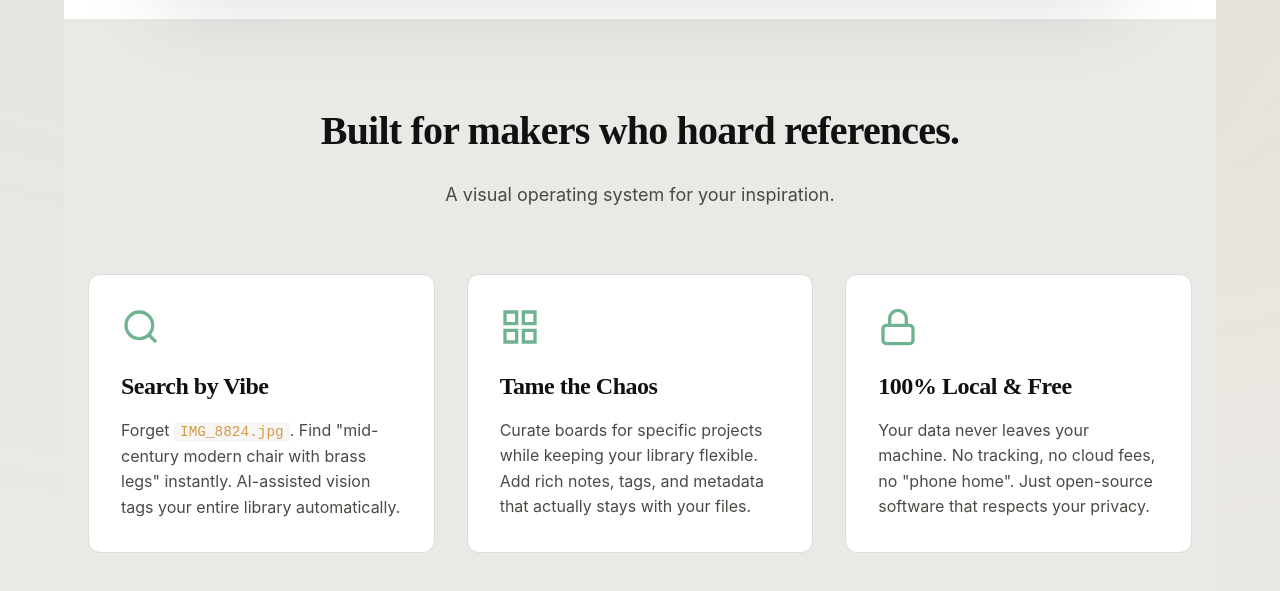
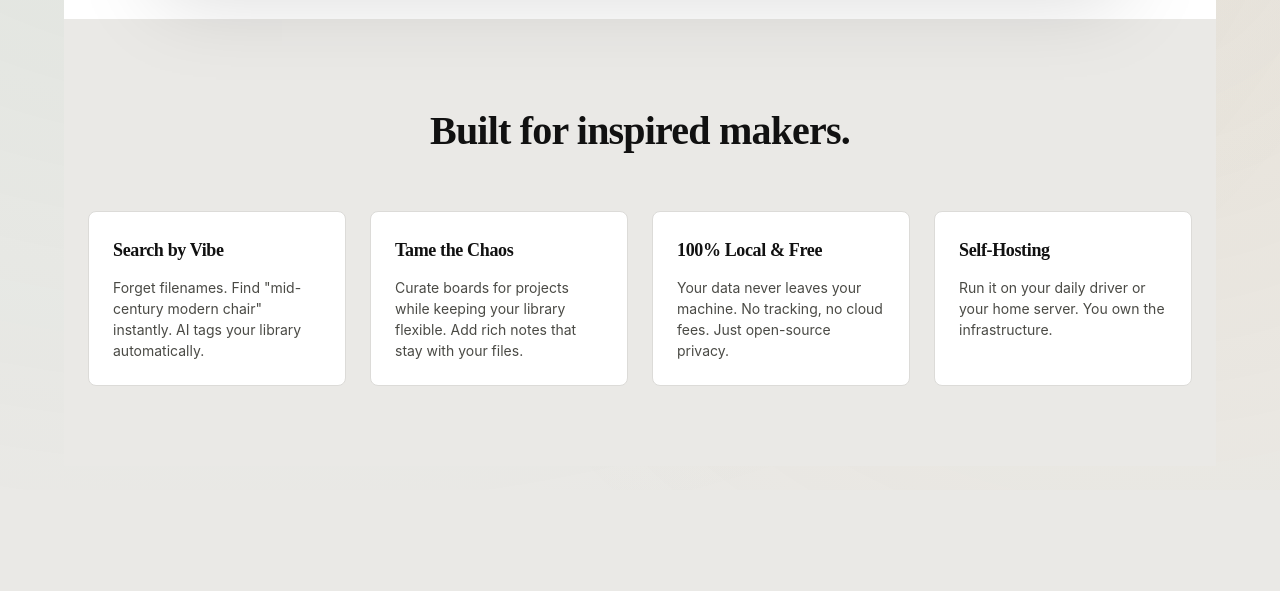
Before and after one commit to aravindhsampath/hobbyboard-website, a plain HTML site: page index.html in a window 1280 px wide. Shown: the part 1754-2345 px from the top of the page. After the commit the page ends 2244 px from the top, so only its background shows below. Drawn offline with Linux system fonts and the light colour scheme; a web font is replaced by a local one.

Commit message:
Refine feature cards to be minimal and text-focused

```diff
--- a/css/style.css
+++ b/css/style.css
@@ -758,7 +758,7 @@ button, input, select, textarea {
 
 .features-header {
   text-align: center;
-  margin-bottom: 64px;
+  margin-bottom: 48px;
 }
 
 .features-header h2 {
@@ -768,60 +768,39 @@ button, input, select, textarea {
   color: var(--text);
 }
 
-.features-header p {
-  font-size: 18px;
-  color: var(--text-muted);
-}
-
 .features-grid {
   display: grid;
-  grid-template-columns: repeat(auto-fit, minmax(300px, 1fr));
-  gap: 32px;
+  grid-template-columns: repeat(auto-fit, minmax(240px, 1fr));
+  gap: 24px;
 }
 
 .feature-card {
   background: var(--bg-surface);
   border: 1px solid var(--border);
-  border-radius: var(--radius-lg);
-  padding: 32px;
-  transition: transform 0.2s ease, border-color 0.2s ease;
+  border-radius: var(--radius-md); /* Smaller radius */
+  padding: 24px; /* Reduced padding */
+  transition: border-color 0.2s ease;
+  min-height: 160px;
+  display: flex;
+  flex-direction: column;
+  gap: 12px;
 }
 
 .feature-card:hover {
-  transform: translateY(-4px);
   border-color: var(--accent-gold);
-}
-
-.feature-icon {
-  margin-bottom: 20px;
-  color: var(--accent-2);
-}
-
-.feature-icon svg {
-  width: 40px;
-  height: 40px;
-  display: block;
 }
 
 .feature-card h3 {
   font-family: 'Playfair Display', serif;
-  font-size: 24px;
-  margin: 0 0 12px;
+  font-size: 18px; /* Reduced size */
+  margin: 0;
   color: var(--text);
+  font-weight: 600;
 }
 
 .feature-card p {
-  font-size: 16px;
+  font-size: 14px; /* Reduced size */
   color: var(--text-muted);
-  line-height: 1.6;
+  line-height: 1.5;
   margin: 0;
 }
-
-.feature-card code {
-  background: var(--bg-surface-hover);
-  padding: 2px 6px;
-  border-radius: 4px;
-  font-family: monospace;
-  font-size: 0.9em;
-  color: var(--accent-gold);
-}
--- a/index.html
+++ b/index.html
@@ -129,30 +129,24 @@
       <section class="features">
         <div class="container">
           <div class="features-header">
-            <h2>Built for makers who hoard references.</h2>
-            <p>A visual operating system for your inspiration.</p>
+            <h2>Built for inspired makers.</h2>
           </div>
           <div class="features-grid">
             <div class="feature-card">
-              <div class="feature-icon">
-                <svg viewBox="0 0 24 24" fill="none" stroke="currentColor" stroke-width="2"><circle cx="11" cy="11" r="8"></circle><line x1="21" y1="21" x2="16.65" y2="16.65"></line></svg>
-              </div>
               <h3>Search by Vibe</h3>
-              <p>Forget <code>IMG_8824.jpg</code>. Find "mid-century modern chair with brass legs" instantly. AI-assisted vision tags your entire library automatically.</p>
+              <p>Forget filenames. Find "mid-century modern chair" instantly. AI tags your library automatically.</p>
             </div>
             <div class="feature-card">
-              <div class="feature-icon">
-                <svg viewBox="0 0 24 24" fill="none" stroke="currentColor" stroke-width="2"><path d="M3 3h7v7H3z"></path><path d="M14 3h7v7h-7z"></path><path d="M14 14h7v7h-7z"></path><path d="M3 14h7v7H3z"></path></svg>
-              </div>
               <h3>Tame the Chaos</h3>
-              <p>Curate boards for specific projects while keeping your library flexible. Add rich notes, tags, and metadata that actually stays with your files.</p>
+              <p>Curate boards for projects while keeping your library flexible. Add rich notes that stay with your files.</p>
             </div>
             <div class="feature-card">
-              <div class="feature-icon">
-                <svg viewBox="0 0 24 24" fill="none" stroke="currentColor" stroke-width="2"><rect x="3" y="11" width="18" height="11" rx="2" ry="2"></rect><path d="M7 11V7a5 5 0 0 1 10 0v4"></path></svg>
-              </div>
               <h3>100% Local & Free</h3>
-              <p>Your data never leaves your machine. No tracking, no cloud fees, no "phone home". Just open-source software that respects your privacy.</p>
+              <p>Your data never leaves your machine. No tracking, no cloud fees. Just open-source privacy.</p>
+            </div>
+            <div class="feature-card">
+              <h3>Self-Hosting</h3>
+              <p>Run it on your daily driver or your home server. You own the infrastructure.</p>
             </div>
           </div>
         </div>
```
